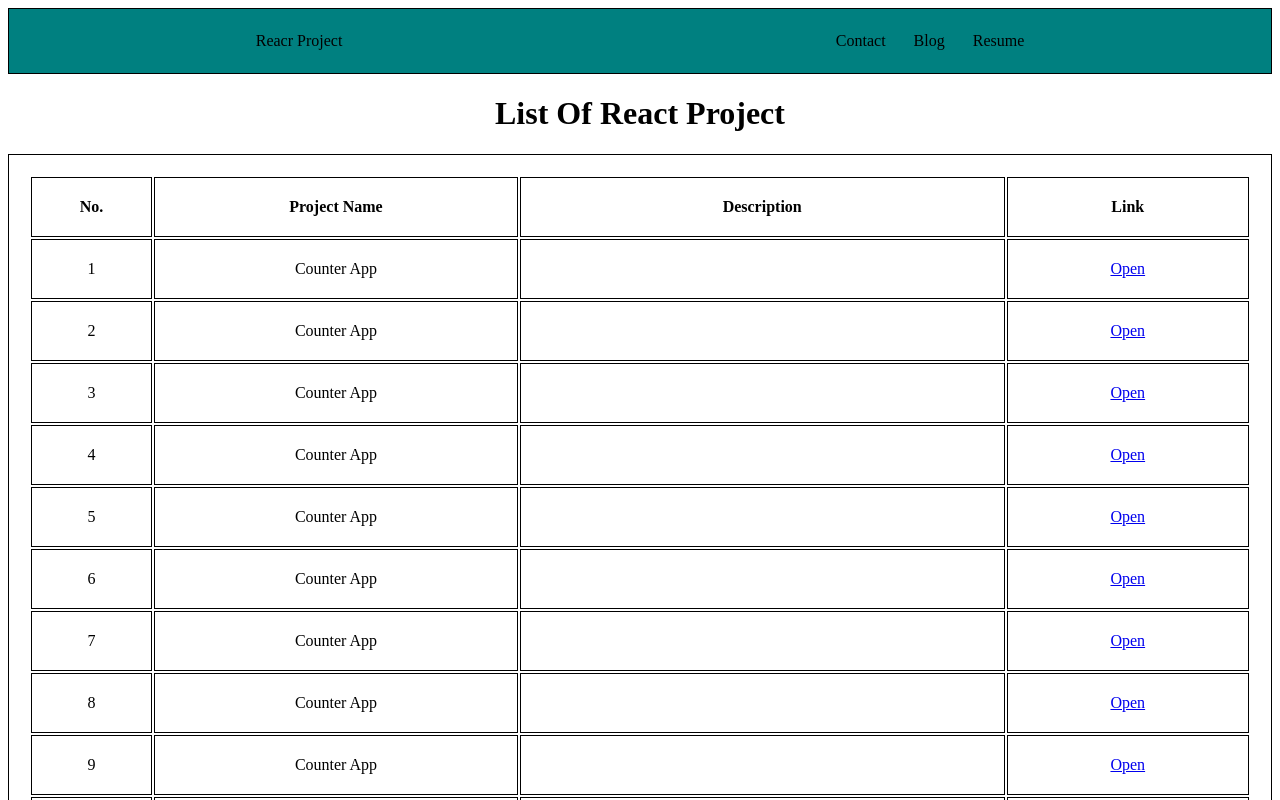
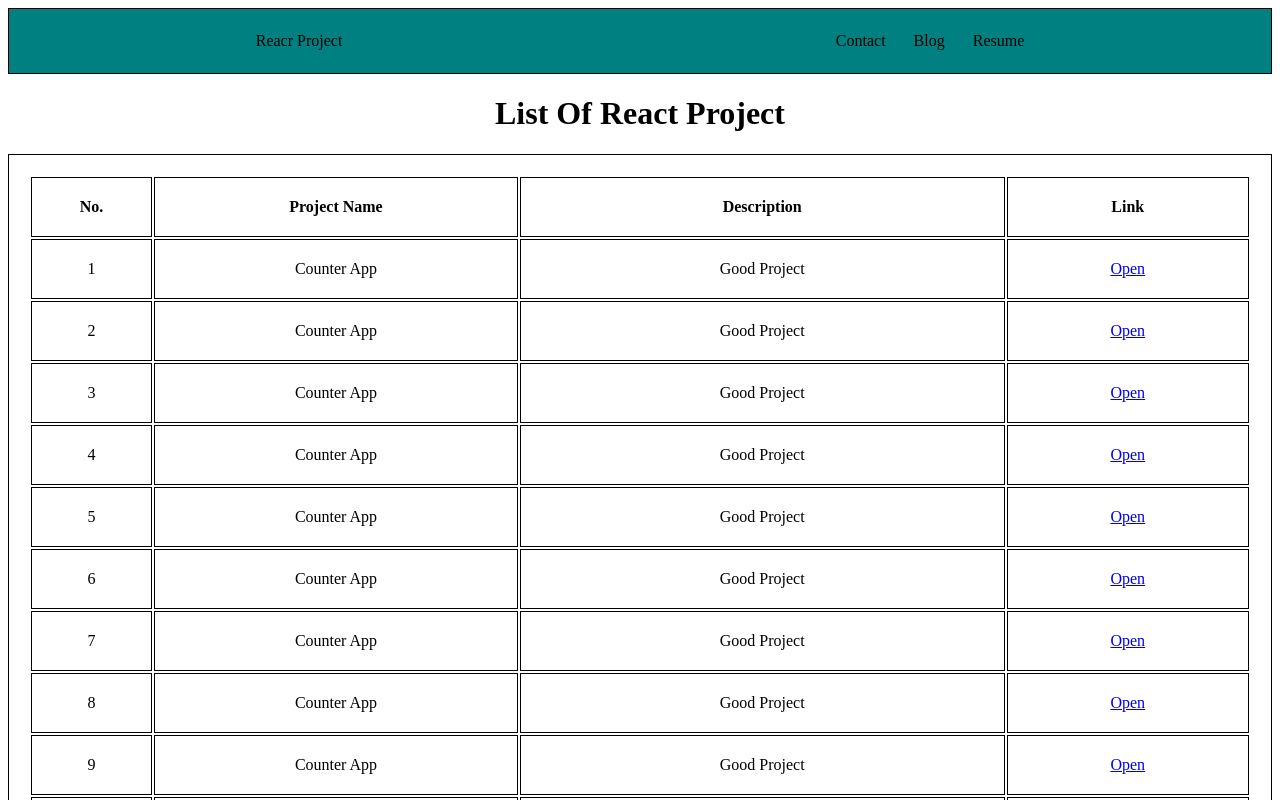
Before and after one commit to kishanKgupta/All-React-Project, a React (Vite) app: page / in a window 1280 px wide. Shown: the top 800 px of the page. Built offline with nearby package versions, Linux system fonts and the light colour scheme.

Commit message:
dd new element in object

```diff
--- a/src/Table.jsx
+++ b/src/Table.jsx
@@ -98,7 +98,7 @@ const Table = () => {
             <tr key={list.No}>
               <td style={{ width: "10%" }}>{list.No}</td>
               <td style={{ width: "30%" }}>{list.Project_Name}</td>
-              <td style={{ width: "40%" }}>{list.disc}</td>
+              <td style={{ width: "40%" }}>{list.Desc}</td>
               <td style={{ width: "20%" }}>
                 <Link to={list.Link}>Open</Link>
               </td>
```
